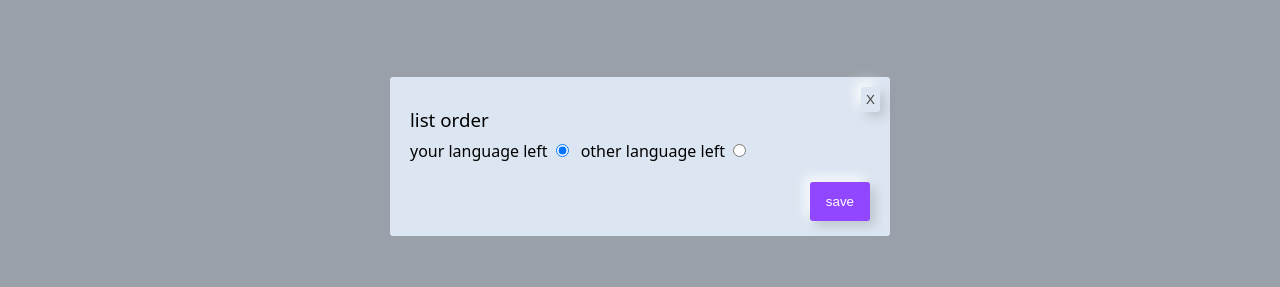
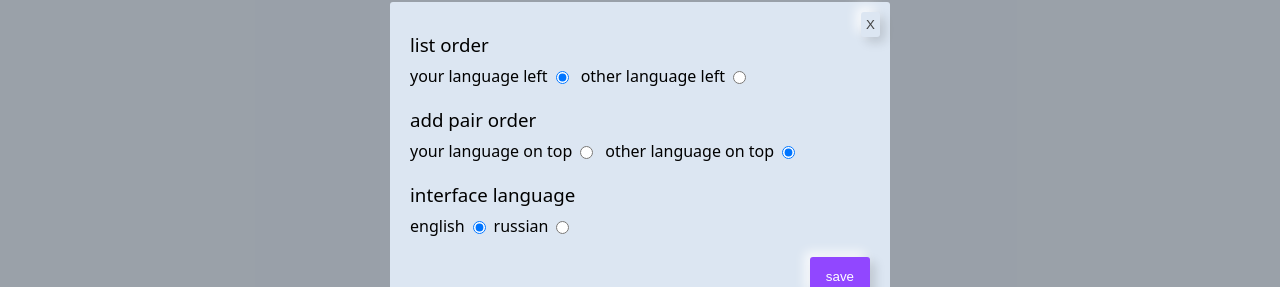
Before and after one commit to NaMax66/word-cards, a Vue app: page /words-list in a window 1280 px wide. Both pictures are taken after a click on the button 1220 px from the left and 28 px from the top of the page. Shown: the part 244-531 px from the top of the page. Built offline with nearby package versions, Linux system fonts and the light colour scheme; no server answers.

Commit message:
Add lang switch (#30)
* add infrastructure

* switch lang done

* add settings for add pair

* change switch style

* refactor

* remove globalInjection

```diff
--- a/env.d.ts
+++ b/env.d.ts
@@ -1,7 +1,7 @@
-/// <reference types="vite/client" />
 declare global {
   const google: typeof import('google.accounts')
 }
 declare module 'js-cookie'
 declare module 'lodash.isequal'
 declare module 'lodash.clonedeep'
+declare module 'vue-i18n'
--- a/src/components/AddPair.vue
+++ b/src/components/AddPair.vue
@@ -5,10 +5,14 @@
   import ButtonBase from '@/components/ButtonBase.vue'
   import AppModal from './AppModal.vue'
   import type { Pair } from '@/types/Pair'
+  import type { Order } from '@/types/Settings'
+  import { storeToRefs } from 'pinia'
+  import { useUserDataStore } from '@/stores/userData'
 
   const { originLang, translationLang } = useLangStore()
   const { addPair: addPairInStore } = useWordListStore()
   const { allLangs } = useLangStore()
+  const { userInfo } = storeToRefs(useUserDataStore())
 
   const isAddFormShown = ref(false)
 
@@ -42,6 +46,13 @@
   function closeAddForm() {
     isAddFormShown.value = false
   }
+
+  function getOrderClass(order: Order) {
+    const orderArr = userInfo.value.settings.fillFormOrder
+    const end = orderArr[0] === order ? 'first' : 'second'
+
+    return 'form-item--' + end
+  }
 </script>
 
 <template>
@@ -50,7 +61,8 @@
     <Teleport to="modals-container">
       <AppModal :show="isAddFormShown" @close="closeAddForm">
         <form class="edit-modal" @submit.prevent="addPair" autocomplete="off">
-          <label for="origin" class="mb-2">
+          <div class="form-item" :class="getOrderClass('origin')">
+            <label for="origin" class="d-block mb-2">
               {{ $t('your language') }}
             </label>
             <div class="edit-modal__row">
@@ -59,7 +71,9 @@
                 <option v-for="lang in allLangs" :key="lang">{{ lang }}</option>
               </select>
             </div>
-          <label for="translation" class="mb-2">
+          </div>
+          <div class="form-item" :class="getOrderClass('translation')">
+            <label for="translation" class="d-block mb-2">
               {{ $t('other language') }}
             </label>
             <div class="edit-modal__row">
@@ -67,6 +81,7 @@
               <select class="select-base" name="translationLang" :value="translationLang">
                 <option v-for="lang in allLangs" :key="lang">{{ lang }}</option>
               </select>
+            </div>
           </div>
           <button-base class="submit-btn" type="submit" theme="accent">{{ $t('add') }}</button-base>
         </form>
@@ -77,10 +92,6 @@
 
 <style lang="scss" scoped>
 @import "@/assets/media.scss";
-.edit-modal {
-  display: flex;
-  flex-direction: column;
-}
 
 .add-pair-btn {
   height: 100%;
@@ -94,7 +105,20 @@
   padding: 0 2.5rem;
 }
 
+.form-item {
+  &--first {
+    grid-row-start: 1;
+    grid-row-end: 2;
+  }
+  &--second {
+    grid-row-start: 2;
+    grid-row-end: 3;
+  }
+}
+
 .edit-modal {
+  display: grid;
+  grid-template-columns: 1fr;
   padding: 3rem 2rem 1.5rem;
   width: 90vw;
   max-width: 50rem;
--- a/src/components/UserSettigns.vue
+++ b/src/components/UserSettigns.vue
@@ -1,15 +1,16 @@
 <script lang="ts" setup>
 import AppModal from '@/components/AppModal.vue'
-import { ref } from 'vue'
+import { ref, watch } from 'vue'
 import { useUserDataStore } from '@/stores/userData'
 import { storeToRefs } from 'pinia'
-import settings from '@/defaultData/settings'
 import ButtonBase from '@/components/ButtonBase.vue'
 import IconSettings from '@/components/icons/IconSettings.vue'
-import LangSwitcher from '@/components/LangSwitcher.vue'
+import { useI18n } from 'vue-i18n'
+import type { Order } from '@/types/Settings'
 
 const { saveSettings: saveSettingsStore } = useUserDataStore()
 const { userInfo } = storeToRefs(useUserDataStore())
+const { locale } = useI18n()
 
 const isSettingsOpened = ref(false)
 
@@ -17,19 +18,32 @@ function saveSettings(e: Event) {
   e.preventDefault()
   const form = e.target as HTMLFormElement
   const formData = new FormData(form)
-  const selection = formData.get('column_order') as 'origin' | 'translation'
-  saveSettingsStore({ ...settings, columnOrder: [selection, ...settings.columnOrder.filter(el => el !== selection)] })
+  const columnOrder = formData.get('column_order') as Order
+  const fillFormOrder = formData.get('fill_form_order') as Order
+  const language = formData.get('language') as string
+
+  saveSettingsStore({
+    columnOrder: [columnOrder, ...userInfo.value.settings.columnOrder.filter(el => el !== columnOrder)],
+    fillFormOrder: [fillFormOrder, ...userInfo.value.settings.fillFormOrder.filter(el => el !== fillFormOrder)],
+    interfaceLang: language
+  })
+
   closeSettings()
+}
+
+watch(userInfo.value, (a) => {
+  updateInterfaceLang(a.settings.interfaceLang)
+})
+function updateInterfaceLang(lang: string) {
+  locale.value = lang
 }
 
 function openSettings() {
   isSettingsOpened.value = true
 }
-
 function closeSettings() {
   isSettingsOpened.value = false
 }
-
 </script>
 
 <template>
@@ -52,12 +66,28 @@ function closeSettings() {
                 <input class="ml-2" name="column_order" type="radio" value="translation" :checked="userInfo.settings.columnOrder[0] === 'translation'">
               </label>
             </li>
-            <!-- todo set lang from settings -->
-            <!-- <li class="list-item">
+            <li class="list-item">
+              <h3 class="mb-2">{{ $t('add pair order') }}</h3>
+              <label>
+                <span>{{ $t('your language on top') }}</span>
+                <input class="ml-2" name="fill_form_order" type="radio" value="origin" :checked="userInfo.settings.fillFormOrder[0] === 'origin'">
+              </label>
+              <label class="ml-3">
+                <span>{{ $t('other language on top') }}</span>
+                <input class="ml-2" name="fill_form_order" type="radio" value="translation" :checked="userInfo.settings.fillFormOrder[0] === 'translation'">
+              </label>
+            </li>
+            <li class="list-item">
               <h3 class="mb-2 d-block">{{ $t('interface language') }}</h3>
-              <lang-switcher />
-            </li>-->
+              <div class="d-flex align-center gap-2">
+                <label class="d-flex align-center" v-for="locale in $i18n.availableLocales" :key="locale">
+                  <span>{{ $t(locale) }}</span>
+                  <input class="ml-2" name="language" type="radio" :value="locale" :checked="userInfo.settings.interfaceLang === locale">
+                </label>
+              </div>
+            </li>
           </ul>
+
           <button-base class="save-btn" type="submit" theme="accent">{{ $t('save') }}</button-base>
         </form>
       </AppModal>
@@ -76,6 +106,10 @@ function closeSettings() {
   overflow-y: auto;
   background: var(--c-background);
   border-radius: var(--default-b-radius);
+}
+
+.user-settings input {
+  transform: translateY(2px);
 }
 
 .settings-list {
--- a/src/components/WordsList.vue
+++ b/src/components/WordsList.vue
@@ -12,10 +12,10 @@ import type { Pair } from '@/types/Pair'
 import { useLangStore } from '@/stores/languages'
 import { useUserDataStore } from '@/stores/userData'
 
-export default defineComponent({
+export default defineComponent(  {
   components: { AppModal, IconPencil, ButtonBase },
 
-  setup() {
+  setup( ) {
     const { allLangs } = useLangStore()
 
     const { fetchWordList, removePair, updatePair: updatePairApi } = useWordListStore()
--- a/src/locales/en.ts
+++ b/src/locales/en.ts
@@ -1,4 +1,7 @@
 export default {
+  en: 'english',
+  ru: 'russian',
+
   'add pair': 'add pair',
   add: 'add',
   save: 'save',
@@ -14,5 +17,8 @@ export default {
   'your language left': 'your language left',
   'other language left': 'other language left',
   'your language': 'your language',
-  'other language': 'other language'
+  'other language': 'other language',
+  'add pair order': 'add pair order',
+  'your language on top': 'your language on top',
+  'other language on top': 'other language on top'
 }
--- a/src/locales/ru.ts
+++ b/src/locales/ru.ts
@@ -1,4 +1,7 @@
 export default {
+  en: 'английский',
+  ru: 'русский',
+
   'add pair': 'добавить пару',
   add: 'добавить',
   save: 'сохранить',
@@ -14,5 +17,8 @@ export default {
   'your language left': 'ваш язык слева',
   'other language left': 'другой язык слева',
   'your language': 'ваш язык',
-  'other language': 'другой язык'
+  'other language': 'другой язык',
+  'add pair order': 'порядок в форме добавления',
+  'your language on top': 'ваш язык сверху',
+  'other language on top': 'другой язык сверху'
 }
--- a/src/main.ts
+++ b/src/main.ts
@@ -10,8 +10,8 @@ import ru from '@/locales/ru'
 
 const app = createApp(App)
 const i18n = createI18n({
+  legacy: false,
   locale: 'en',
-  fallbackLocale: 'en',
   messages: { en, ru }
 })
 
--- a/src/types/Settings.ts
+++ b/src/types/Settings.ts
@@ -1,5 +1,7 @@
 export interface Settings {
     interfaceLang: string,
-    columnOrder: ('origin' | 'translation')[],
-    fillFormOrder: ('origin' | 'translation')[]
+    columnOrder: Order[],
+    fillFormOrder: Order[]
 }
+
+export type Order = 'origin' | 'translation'
--- a/tsconfig.json
+++ b/tsconfig.json
@@ -5,12 +5,13 @@
     "baseUrl": ".",
     "paths": {
       "@/*": ["./src/*"]
-    }
+    },
+    "types": ["vite/client"]
   },
 
   "references": [
     {
       "path": "./tsconfig.config.json"
     }
-  ],
+  ]
 }
```
Also changed, not shown: src/components/LangSwitcher.vue (deleted, +0 -16 lines), .eslintrc.cjs, 2 other files (tests, documents, lock files or other folders). Lines whose indentation alone changed are shown as unchanged.
